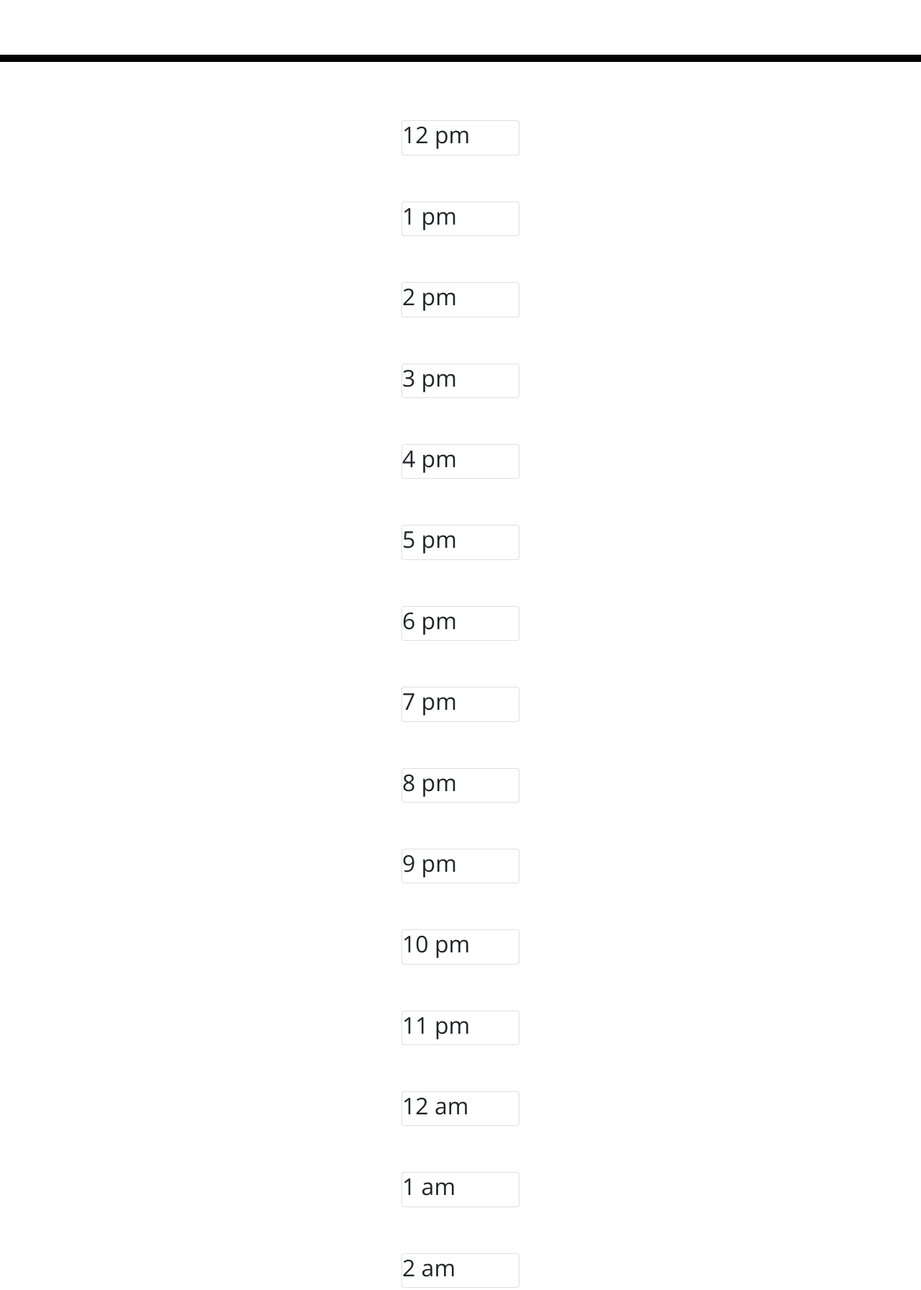
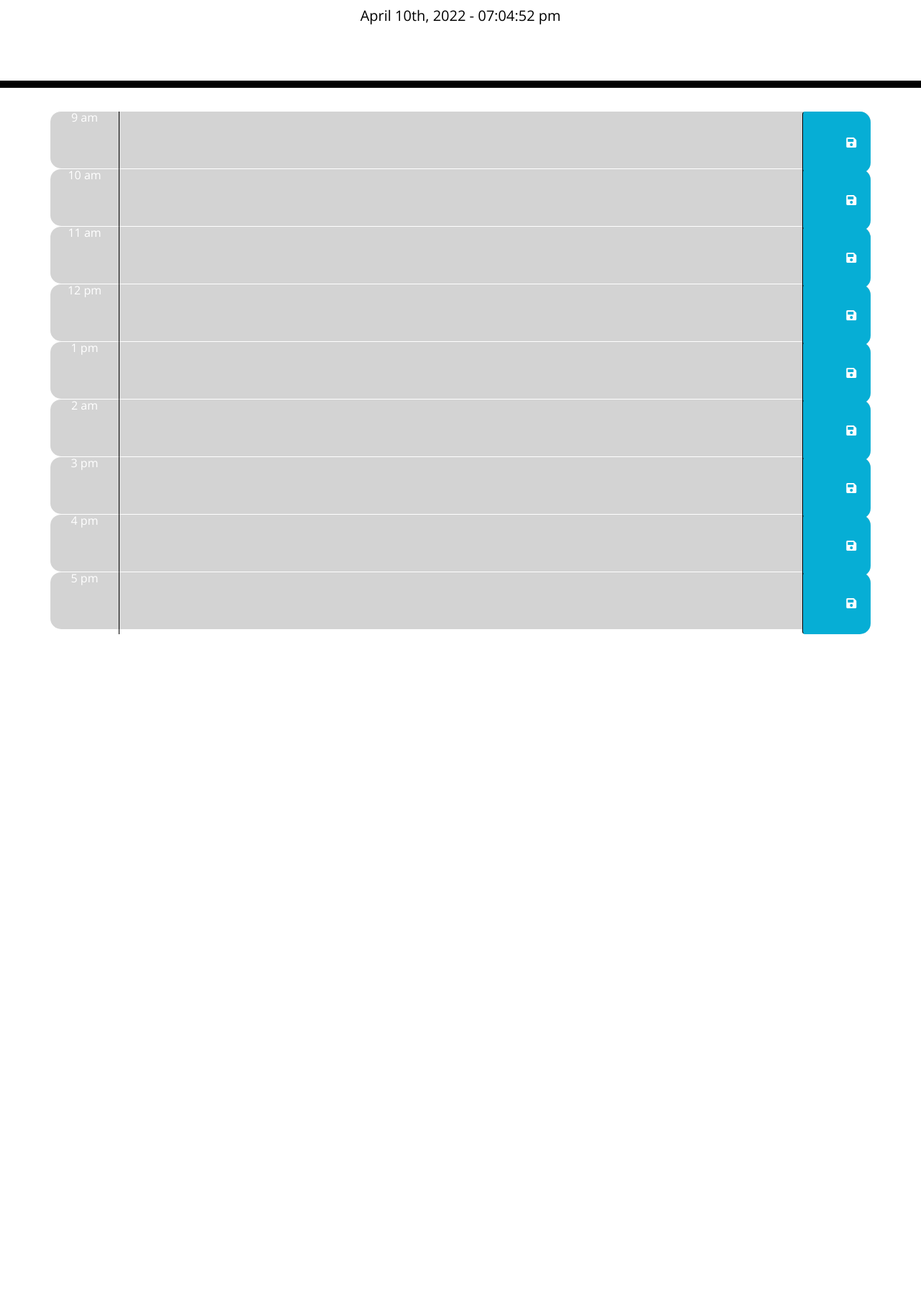
Before and after one commit to habonassoweh/calendar-ha, a plain HTML site: page Develop/index.html in a window 1280 px wide. Shown: the part 182-1974 px from the top of the page at 72% size. After the commit the page ends 1063 px from the top, so only its background shows below. Drawn offline with nearby package versions, Linux system fonts and the light colour scheme.

Commit message:
added date and time block color coding

```diff
--- a/Develop/index.html
+++ b/Develop/index.html
@@ -18,7 +18,7 @@
       href="https://fonts.googleapis.com/css?family=Open+Sans&display=swap"
       rel="stylesheet"
     />
-    <link rel="stylesheet" href="style.css" />
+    <link rel="stylesheet" href="../Develop/style.css" />
     <title>Work Day Scheduler</title>
   </head>
 
@@ -28,133 +28,94 @@
       <p class="lead">A simple calendar app for scheduling your work day</p>
       <p id="currentDay" class="lead"></p>
     </header>
-    <div class="container col-12 col-md-6 col-xl-3 mb-3">
-      <div class="m-5 row justify-content-left">
-        <div class="col-sm">
-          <div class="card">
-            <h2>12 pm</h2>
+
+    <div class="container">
+      <div class="row time-block" id="h-9">
+        <div class="col-md-1">9 am</div>
+
+        <textarea class="col-md-10 description"></textarea>
+        <button class="col-md-1 saveBtn btn">
+          <i class="fas fa-save"></i>
+        </button>
       </div>
+
+      <div class="row time-block" id="h-10">
+        <div class="col-md-1">10 am</div>
+
+        <textarea class="col-md-10 description"></textarea>
+        <button class="col-md-1 saveBtn btn">
+          <i class="fas fa-save"></i>
+        </button>
       </div>
-        <div class="col-12">
-          <div class="card">
-            <h2>1 pm</h2>
+
+      <div class="row time-block" id="h-11">
+        <div class="col-md-1">11 am</div>
+
+        <textarea class="col-md-10 description"></textarea>
+        <button class="col-md-1 saveBtn btn">
+          <i class="fas fa-save"></i>
+        </button>
       </div>
+
+      <div class="row time-block" id="h-12">
+        <div class="col-md-1">12 pm</div>
+
+        <textarea class="col-md-10 description"></textarea>
+        <button class="col-md-1 saveBtn btn">
+          <i class="fas fa-save"></i>
+        </button>
       </div>
-        <div class="col-12">
-          <div class="card">
-            <h2>2 pm</h2>
+
+      <div class="row time-block" id="h-13">
+        <div class="col-md-1">1 pm</div>
+
+        <textarea class="col-md-10 description"></textarea>
+        <button class="col-md-1 saveBtn btn">
+          <i class="fas fa-save"></i>
+        </button>
       </div>
+
+      <div class="row time-block" id="h-14">
+        <div class="col-md-1">2 am</div>
+
+        <textarea class="col-md-10 description"></textarea>
+        <button class="col-md-1 saveBtn btn">
+          <i class="fas fa-save"></i>
+        </button>
       </div>
-        <div class="col-12">
-          <div class="card">
-            <h2>3 pm</h2>
+
+      <div class="row time-block" id="h-15">
+        <div class="col-md-1">3 pm</div>
+
+        <textarea class="col-md-10 description"></textarea>
+        <button class="col-md-1 saveBtn btn">
+          <i class="fas fa-save"></i>
+        </button>
       </div>
+
+      <div class="row time-block" id="h-16">
+        <div class="col-md-1">4 pm</div>
+
+        <textarea class="col-md-10 description"></textarea>
+        <button class="col-md-1 saveBtn btn">
+          <i class="fas fa-save"></i>
+        </button>
       </div>
-        <div class="col-12">
-          <div class="card">
-            <h2>4 pm</h2>
+
+      <div class="row time-block" id="h-17">
+        <div class="col-md-1">5 pm</div>
+
+        <textarea class="col-md-10 description"></textarea>
+        <button class="col-md-1 saveBtn btn">
+          <i class="fas fa-save"></i>
+        </button>
       </div>
-        </div>
-        <div class="col-12">
-          <div class="card">
-            <h2>5 pm</h2>
-          </div>
-        </div>
-        <div class="col-12">
-          <div class="card">
-            <h2>6 pm</h2>
-          </div>
-        </div>
-        <div class="col-12">
-          <div class="card">
-            <h2>7 pm</h2>
-          </div>
-        </div>
-        <div class="col-12">
-          <div class="card">
-            <h2>8 pm</h2>
-          </div>
-        </div>
-        <div class="col-12">
-          <div class="card">
-            <h2>9 pm</h2>
-          </div>
-        </div>
-        <div class="col-12">
-          <div class="card">
-            <h2>10 pm</h2>
-          </div>
-        </div>
-        <div class="col-12">
-          <div class="card">
-            <h2>11 pm</h2>
-          </div>
-        </div>
-        <div class="col-12">
-          <div class="card">
-            <h2>12 am</h2>
-          </div>
-        </div>
-        <div class="col-12">
-          <div class="card">
-            <h2>1 am</h2>
-          </div>
-        </div>
-        <div class="col-12">
-          <div class="card">
-            <h2>2 am</h2>
-          </div>
-        </div>
-        <div class="col-12">
-          <div class="card">
-            <h2>3 am</h2>
-          </div>
-        </div>
-        <div class="col-12">
-          <div class="card">
-            <h2>4 am</h2>
-          </div>
-        </div>
-        <div class="col-12">
-          <div class="card">
-            <h2>5 am</h2>
-          </div>
-        </div>
-        <div class="col-12">
-          <div class="card">
-            <h2>6 am</h2>
-          </div>
-        </div>
-        <div class="col-12">
-          <div class="card">
-            <h2>7 am</h2>
-          </div>
-        </div>
-        <div class="col-12">
-          <div class="card">
-            <h2>8 am</h2>
-          </div>
-        </div>
-        <div class="col-12">
-          <div class="card">
-            <h2>9 am</h2>
-          </div>
-        </div>
-        <div class="col-12">
-          <div class="card">
-            <h2>10 am</h2>
-          </div>
-        </div>
-        <div class="col-12">
-          <div class="card">
-            <h2>11 am</h2>
-          </div>
-        </div>
-      </div>
+
       <!-- Timeblocks go here -->
     </div>
-
     <script src="https://code.jquery.com/jquery-3.4.1.min.js"></script>
     <script src="https://cdnjs.cloudflare.com/ajax/libs/moment.js/2.24.0/moment.min.js"></script>
+
+    <script src="../Develop/script.js"></script>
   </body>
 </html>
--- /dev/null
+++ b/Develop/script.js
@@ -0,0 +1,44 @@
+const rightNow = moment().format("MMMM Do, YYYY - hh:mm:ss a");
+console.log(rightNow);
+
+const time = document.getElementById("currentDay");
+time.innerHTML = rightNow;
+
+const saveBtn = $(".saveBtn");
+saveBtn.on("click", function () {
+  var textareaValue = $(this).siblings(".description").val();
+  console.log(textareaValue);
+
+  var time = $(this).parent().attr("id");
+  console.log(time);
+
+  localStorage.setItem(time, textareaValue);
+});
+$("#h-9 .description").val(localStorage.getItem("h-9"));
+$("#h-10 .description").val(localStorage.getItem("h-10"));
+$("#h-11 .description").val(localStorage.getItem("h-11"));
+$("#h-12 .description").val(localStorage.getItem("h-12"));
+$("#h-13 .description").val(localStorage.getItem("h-13"));
+$("#h-14 .description").val(localStorage.getItem("h-14"));
+$("#h-15 .description").val(localStorage.getItem("h-15"));
+$("#h-16 .description").val(localStorage.getItem("h-16"));
+$("#h-17 .description").val(localStorage.getItem("h-17"));
+
+ColorCode = function () {
+  var presentHour = moment().hour();
+  console.log(presentHour);
+
+  $(".time-block").each(function () {
+    var timeBlockHour = parseInt($(this).attr("id").split("-")[1]);
+    console.log(timeBlockHour);
+    if (timeBlockHour < presentHour) {
+      $(this).addClass("past");
+    } else if (timeBlockHour === presentHour) {
+      $(this).addClass("present");
+    } else {
+      $(this).addClass("future");
+    }
+  });
+};
+
+ColorCode();
--- a/Develop/style.css
+++ b/Develop/style.css
@@ -1,10 +1,10 @@
 body {
-  font-family: 'Open Sans', sans-serif;
+  font-family: "Open Sans", sans-serif;
   font-size: 16px;
   line-height: 1;
 }
 
-textarea{
+textarea {
   background: transparent;
   border: none;
   resize: none;
@@ -21,11 +21,11 @@ textarea{
   border-bottom: 10px solid black;
 }
 
-.description{
+.description {
   white-space: pre-wrap;
 }
 
-.time-block{
+.time-block {
   text-align: center;
   border-radius: 15px;
 }
@@ -33,7 +33,7 @@ textarea{
 .row {
   white-space: pre-wrap;
   height: 80px;
-  border-top: 1px solid white;;
+  border-top: 1px solid white;
 }
 
 .hour {
@@ -61,11 +61,17 @@ textarea{
   border-left: 1px solid black;
   border-top-right-radius: 15px;
   border-bottom-right-radius: 15px;
-  background-color: #06AED5;
+  background-color: #06aed5;
   color: white;
 }
 
 .saveBtn i:hover {
   font-size: 20px;
-  transition: all .3s ease-in-out;
+  transition: all 0.3s ease-in-out;
+  justify-content: center;
+  text-align: center;
 }
+i .fa-save {
+  justify-content: center;
+  text-align: center;
+}
```
Lines whose indentation alone changed are shown as unchanged.
